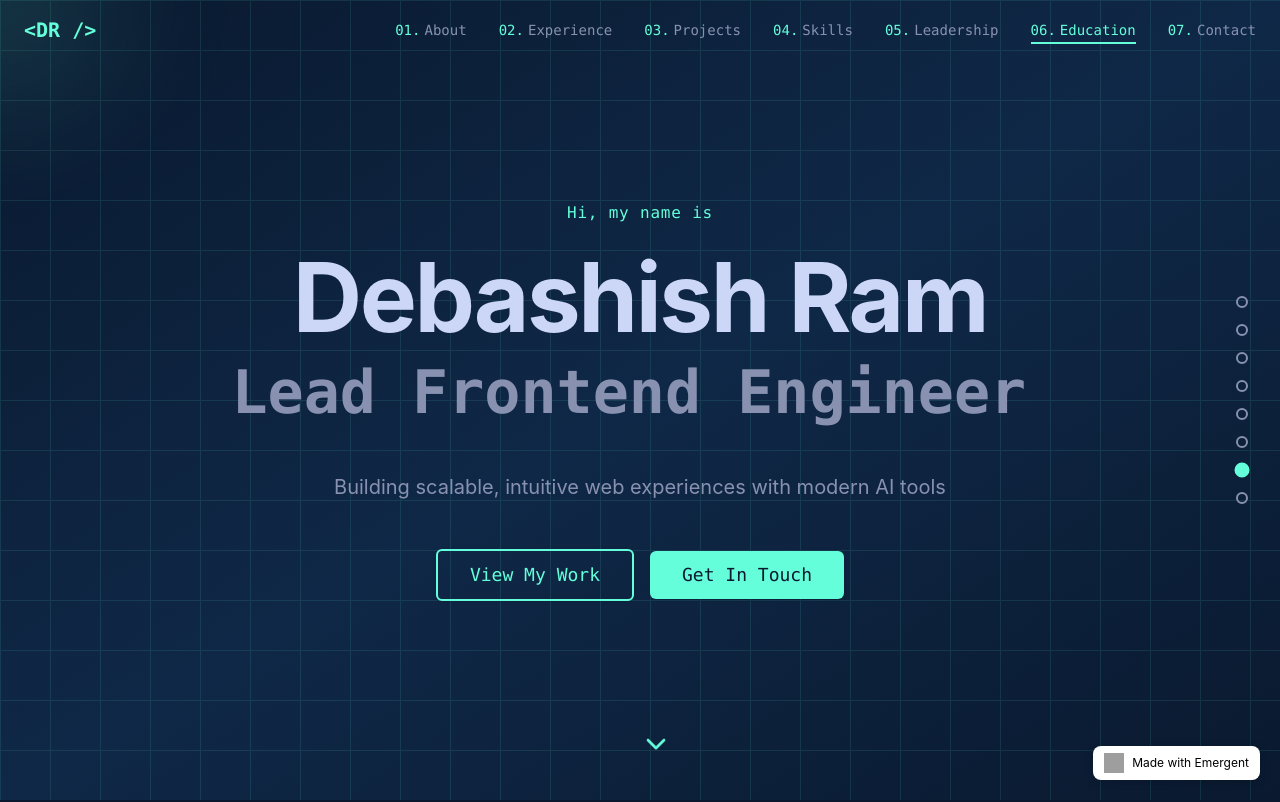
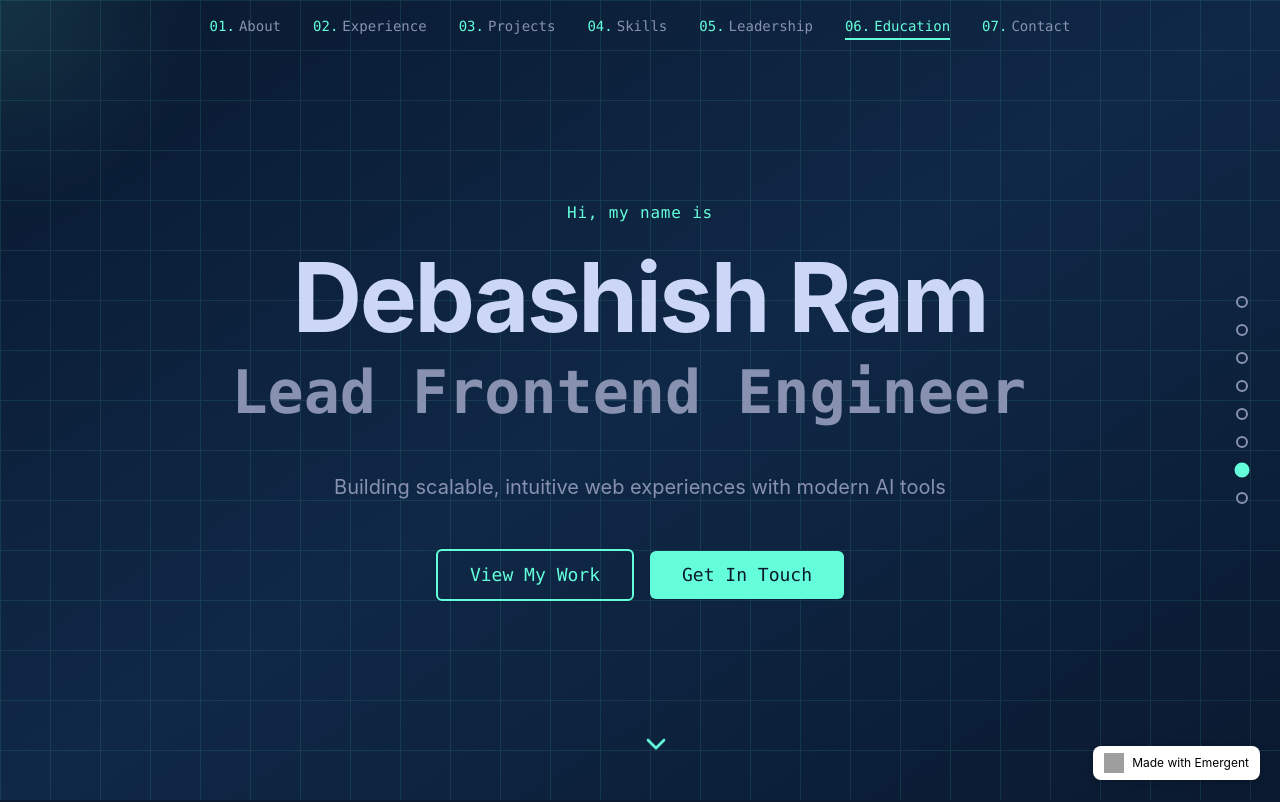
Before and after one commit to Debashish21/my-profile, a React (Create React App) app in the folder frontend/: page / in a window 1280 px wide. Shown: the top 802 px of the page. Built offline with nearby package versions, Linux system fonts and the light colour scheme; grey boxes are pictures that could not be loaded.

Commit message:
auto-commit for 29417274-04f1-4b31-b009-1d4558009cb3

```diff
--- a/frontend/src/components/Navigation.jsx
+++ b/frontend/src/components/Navigation.jsx
@@ -57,16 +57,8 @@ const Navigation = () => {
       }`}>
         <div className="max-w-7xl mx-auto px-6 py-4">
           <div className="flex items-center justify-between">
-            {/* Logo/Name */}
-            <button
-              onClick={() => scrollToSection('hero')}
-              className="text-[#64FFDA] font-mono text-xl font-bold hover:text-[#00D9FF] transition-colors duration-300"
-            >
-              &lt;DR /&gt;
-            </button>
-
             {/* Desktop Menu */}
-            <div className="hidden md:flex items-center gap-8">
+            <div className="hidden md:flex items-center gap-8 w-full justify-center">
               {sections.slice(1).map((section) => (
                 <button
                   key={section.id}
```
